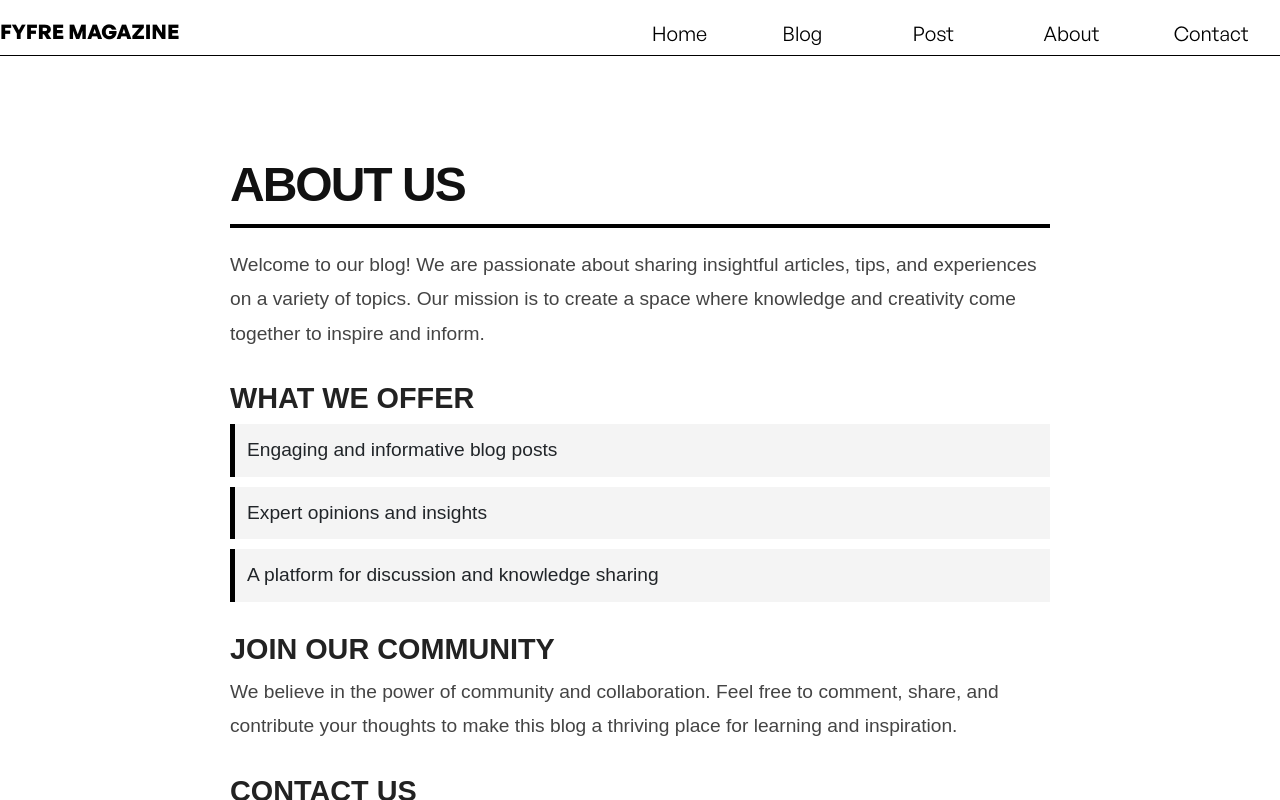
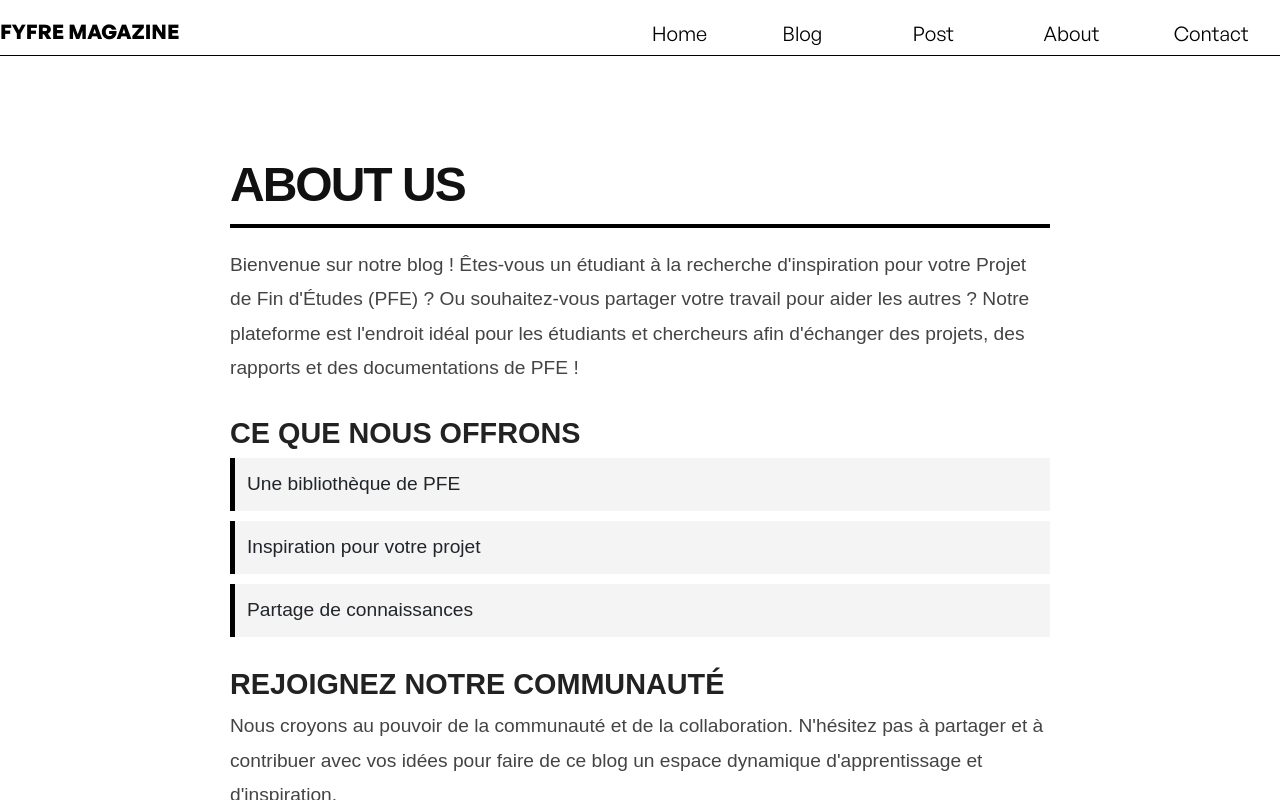
Before and after one commit to Reda-adeR/blog_app_GI, a React (Create React App) app in the folder blogapp/: page /about in a window 1280 px wide. Built offline with nearby package versions, Linux system fonts and the light colour scheme; the HTML template or start-up script is replaced by a standard one.

Commit message:
mod negli.

```diff
--- a/blogapp/src/pages/About.js
+++ b/blogapp/src/pages/About.js
@@ -7,25 +7,27 @@ const About = () => {
     <div id="about-container">
       <h1 id="about-title">About Us</h1>
       <p id="about-intro">
-        Welcome to our blog! We are passionate about sharing insightful articles,
-        tips, and experiences on a variety of topics. Our mission is to create a
-        space where knowledge and creativity come together to inspire and inform.
+      Bienvenue sur notre blog ! Êtes-vous un étudiant à la recherche
+      d'inspiration pour votre Projet de Fin d'Études (PFE) ? Ou
+      souhaitez-vous partager votre travail pour aider les autres ?
+      Notre plateforme est l'endroit idéal pour les étudiants et chercheurs
+      afin d'échanger des projets, des rapports et des documentations de PFE !
       </p>
-      <h2 id="about-offer-title">What We Offer</h2>
+      <h2 id="about-offer-title">Ce Que Nous Offrons</h2>
       <ul id="about-offer-list">
-        <li className="about-offer-item">Engaging and informative blog posts</li>
-        <li className="about-offer-item">Expert opinions and insights</li>
-        <li className="about-offer-item">A platform for discussion and knowledge sharing</li>
+        <li className="about-offer-item">Une bibliothèque de PFE</li>
+        <li className="about-offer-item">Inspiration pour votre projet</li>
+        <li className="about-offer-item">Partage de connaissances</li>
       </ul>
-      <h2 id="about-community-title">Join Our Community</h2>
+      <h2 id="about-community-title">Rejoignez Notre Communauté</h2>
       <p id="about-community-text">
-        We believe in the power of community and collaboration. Feel free to comment,
-        share, and contribute your thoughts to make this blog a thriving place for
-        learning and inspiration.
+      Nous croyons au pouvoir de la communauté et de la collaboration.
+      N'hésitez pas à partager et à contribuer avec vos idées pour
+      faire de ce blog un espace dynamique d'apprentissage et d'inspiration.
       </p>
       <h2 id="about-contact-title">Contact Us</h2>
       <p id="about-contact-text">
-        Have any questions or suggestions? Reach out to us at <a id="about-contact-link" href="mailto:contact@blogwebapp.com">contact@blogwebapp.com</a>.
+      Vous avez des questions ou des suggestions ? Contactez-nous à : <a id="about-contact-link" href="mailto:contact@blogwebapp.com">contact@blogwebapp.com</a>.
       </p>
       <Footer></Footer>
     </div>
--- a/blogapp/src/pages/Post.js
+++ b/blogapp/src/pages/Post.js
@@ -123,14 +123,14 @@ function Post() {
         }
         button {
           padding: 10px 20px;
-          background-color: #007bff;
+          background-color: #000000;
           color: white;
           border: none;
           border-radius: 4px;
           cursor: pointer;
         }
         button:hover {
-          background-color: #0056b3;
+          background-color:rgb(49, 49, 49);
         }
       `}</style>
     </div>
```
